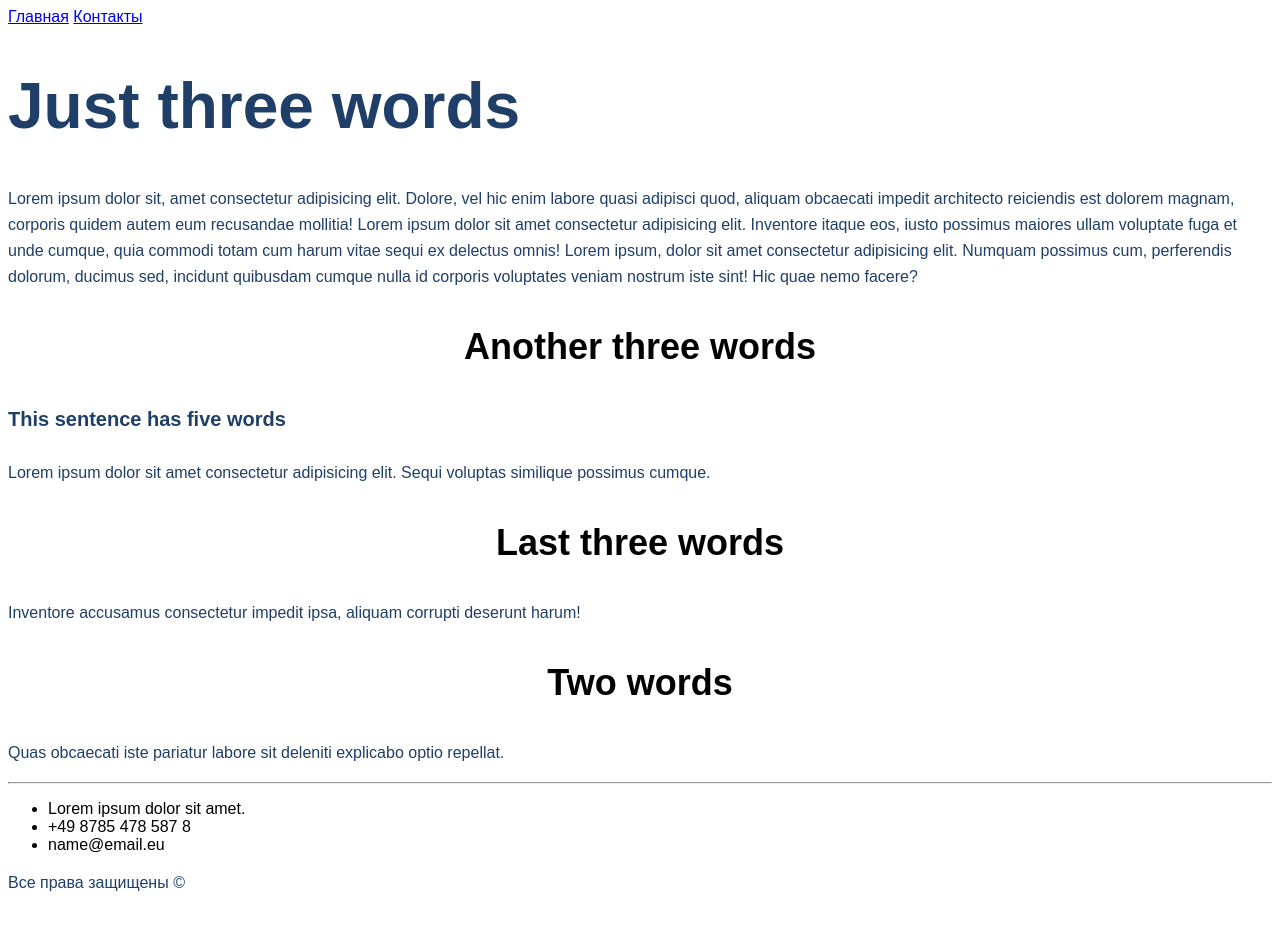
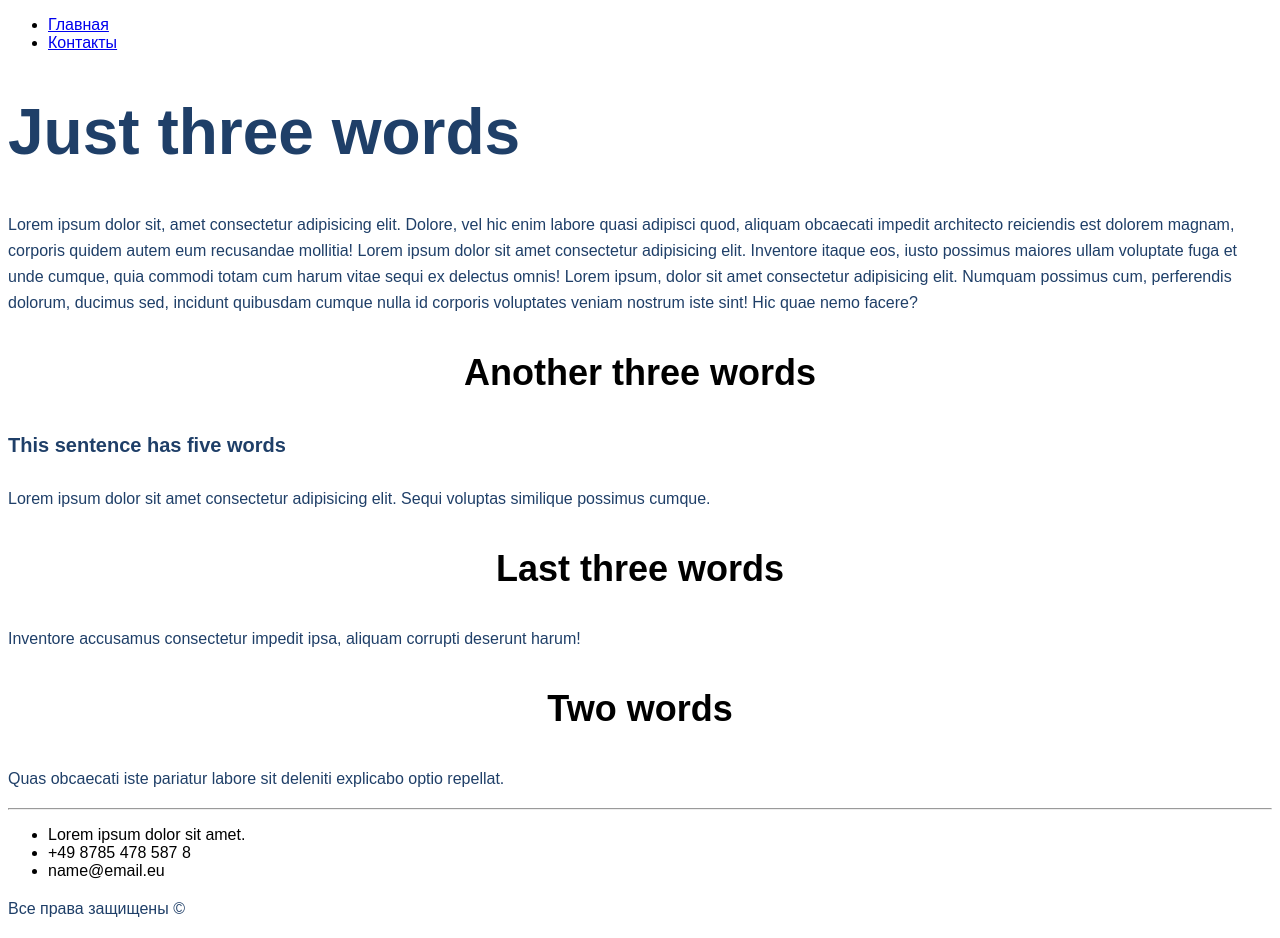
Before and after one commit to KatiLew/geekbrains, a plain HTML site: page page/index.html in a window 1280 px wide. Before the commit the page ends 912 px from the top, so only its background shows below. Drawn offline with Linux system fonts and the light colour scheme.

Commit message:
updated homework

```diff
--- a/page/index.html
+++ b/page/index.html
@@ -12,10 +12,10 @@
 <body>
     <div class="header">
         <div class="header_content">
-            <div class="menu">
-                <a href="index.html">Главная</a>
-                <a href="contacts.html">Контакты</a>
-            </div>
+            <ul class="menu">
+                <li><a href="index.html">Главная</a></li>
+                <li><a href="contacts.html">Контакты</a></li>
+            </ul>
             <div class="teaser">
                 <h1 class="headding1">Just three words</h1>
                 <p class="all">Lorem ipsum dolor sit, amet consectetur adipisicing elit. Dolore, vel hic enim labore quasi adipisci
@@ -34,9 +34,7 @@
     <div class="content">
 
         <div class="services">
-            <div class="services_title">
-                <h3 class="headding3">Another three words</h3>
-            </div>
+            <h3 class="headding3">Another three words</h3>
             <div class="services_content">
                 <div class="service_detail">
                     <h4 class="headding4">This sentence has five words</h4>
@@ -72,7 +70,7 @@
         <hr>
 
         <div class="footer_box">
-            <ul>
+            <ul class="footer_info">
                 <li>Lorem ipsum dolor sit amet.</li>
                 <li>+49 8785 478 587 8</li>
                 <li>name@email.eu</li>
```
Also changed, not shown: page/contacts.html (+6 -6 lines), page/style.css (+8 -0 lines).
